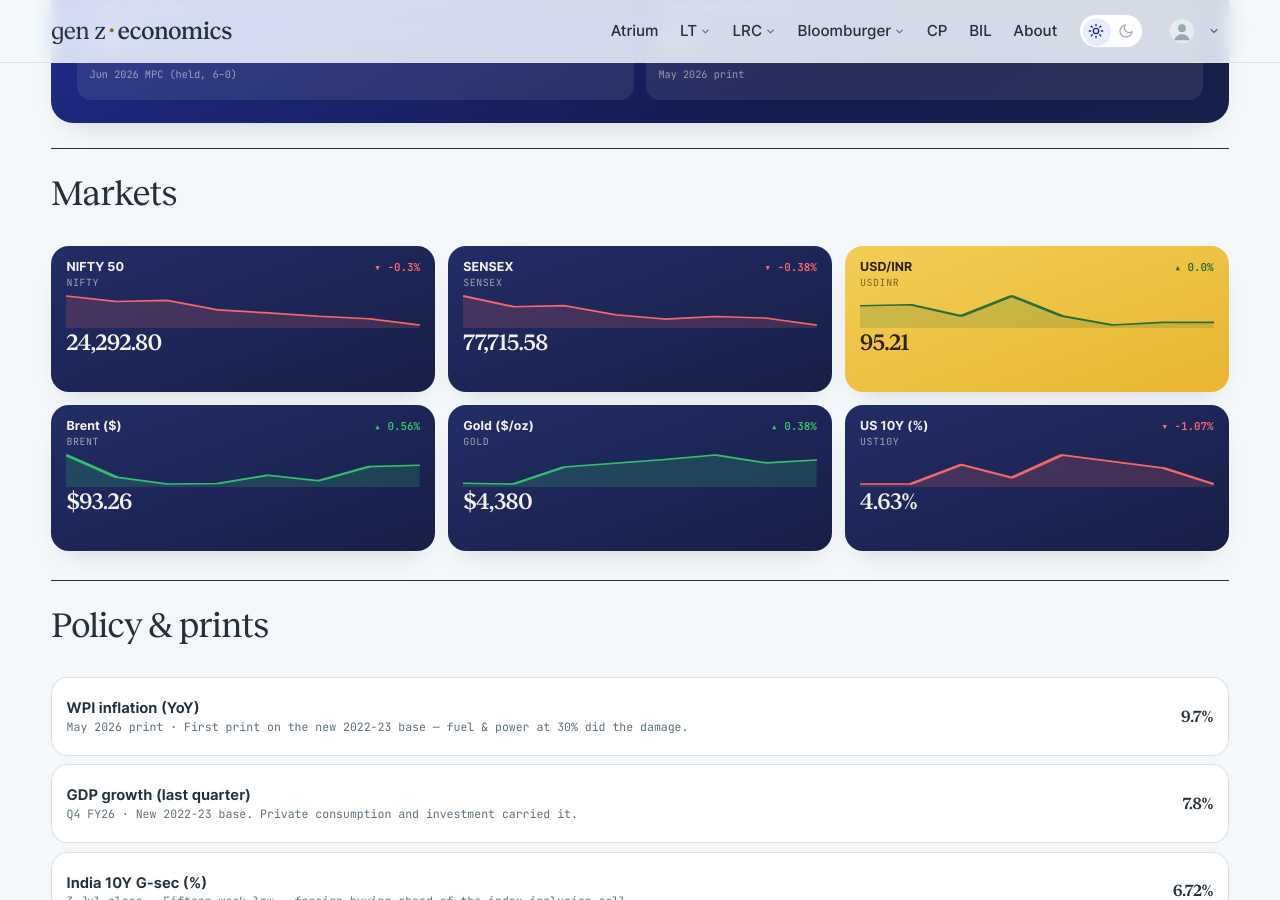
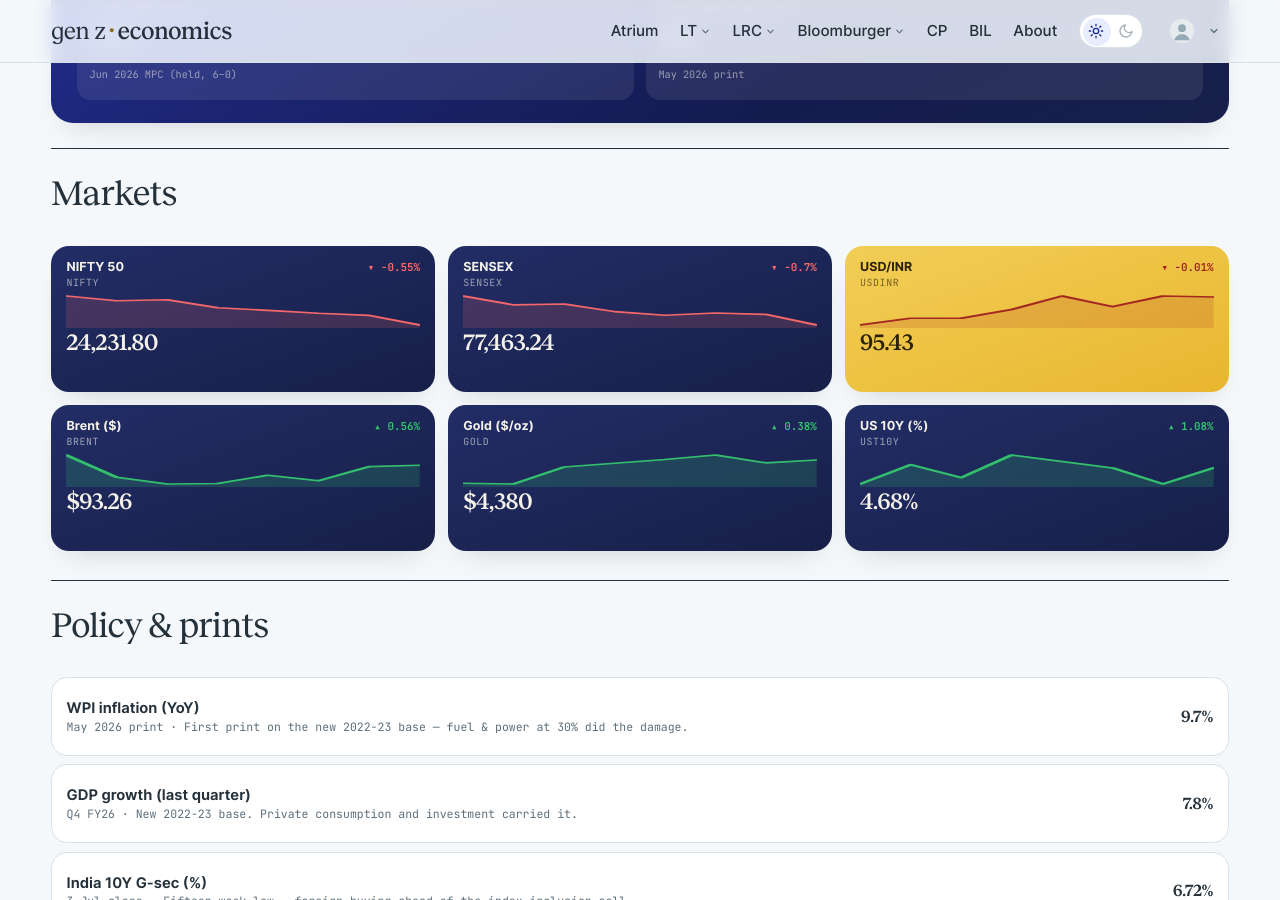
Before and after one commit to harsharya7021/genz-economics.com, a Jekyll site: the page built from macro-watch.html, in a window 1280 px wide and 900 px high, scrolled down 599 px. Built offline with Jekyll 4.4.1, drawn with Linux system fonts in a browser that asks for light colours; comment, search, counter and statistics services are not loaded.

Commit message:
data: morning market refresh

```diff
--- a/_data/macro.json
+++ b/_data/macro.json
@@ -1,10 +1,10 @@
 {
-  "as_of": "17 Aug 2026 close",
+  "as_of": "18 Aug 2026 close",
   "auto": {
     "nifty": {
       "label": "NIFTY 50",
-      "v": "24,292.80",
-      "chg": -0.3,
+      "v": "24,231.80",
+      "chg": -0.55,
       "spark": [
         24636.0,
         24570.65,
@@ -13,13 +13,13 @@
         24435.949,
         24395.85,
         24366.0,
-        24292.801
+        24231.801
       ]
     },
     "sensex": {
       "label": "SENSEX",
-      "v": "77,715.58",
-      "chg": -0.38,
+      "v": "77,463.24",
+      "chg": -0.7,
       "spark": [
         78954.758,
         78499.172,
@@ -28,22 +28,22 @@
         77966.352,
         78079.961,
         78009.25,
-        77715.578
+        77463.242
       ]
     },
     "usdinr": {
       "label": "USD/INR",
-      "v": "95.21",
-      "chg": 0.0,
+      "v": "95.43",
+      "chg": -0.01,
       "spark": [
-        95.65,
-        95.68,
-        95.38,
-        95.91,
-        95.38,
         95.14,
         95.21,
-        95.21
+        95.21,
+        95.3,
+        95.44,
+        95.33,
+        95.44,
+        95.43
       ]
     },
     "brent": {
@@ -78,17 +78,17 @@
     },
     "ust10y": {
       "label": "US 10Y (%)",
-      "v": "4.63%",
-      "chg": -1.07,
+      "v": "4.68%",
+      "chg": 1.08,
       "spark": [
-        4.63,
         4.63,
         4.69,
         4.65,
         4.72,
         4.7,
         4.68,
-        4.63
+        4.63,
+        4.68
       ]
     }
   },
--- a/_data/markets.yml
+++ b/_data/markets.yml
@@ -2,13 +2,13 @@
 # USD/INR) are refreshed each weekday morning by the market-data workflow;
 # the India 10Y G-Sec line is maintained by hand. Do not hand-edit the
 # live tickers — the job overwrites them.
-as_of: 17 Aug 2026
+as_of: 18 Aug 2026
 tickers:
 - symbol: NIFTY 50
   code: ^NSEI
-  value: 24,292.80
-  change: −73.20
-  pct: −0.30%
+  value: 24,231.80
+  change: −134.20
+  pct: −0.55%
   dir: down
   spark:
   - 24636.0
@@ -18,12 +18,12 @@ tickers:
   - 24435.949
   - 24395.85
   - 24366.0
-  - 24292.801
+  - 24231.801
 - symbol: SENSEX
   code: BSE
-  value: 77,715.58
-  change: −293.67
-  pct: −0.38%
+  value: 77,463.24
+  change: −546.01
+  pct: −0.70%
   dir: down
   spark:
   - 78954.758
@@ -33,22 +33,22 @@ tickers:
   - 77966.352
   - 78079.961
   - 78009.25
-  - 77715.578
+  - 77463.242
 - symbol: USD / INR
   code: FX
-  value: '95.21'
-  change: '+0.00'
-  pct: +0.00%
-  dir: up
+  value: '95.43'
+  change: −0.01
+  pct: −0.01%
+  dir: down
   spark:
-  - 95.65
-  - 95.68
-  - 95.38
-  - 95.91
-  - 95.38
   - 95.14
   - 95.21
   - 95.21
+  - 95.3
+  - 95.44
+  - 95.33
+  - 95.44
+  - 95.43
 - symbol: 10Y G-Sec
   code: IN10Y
   value: 6.72%
```
